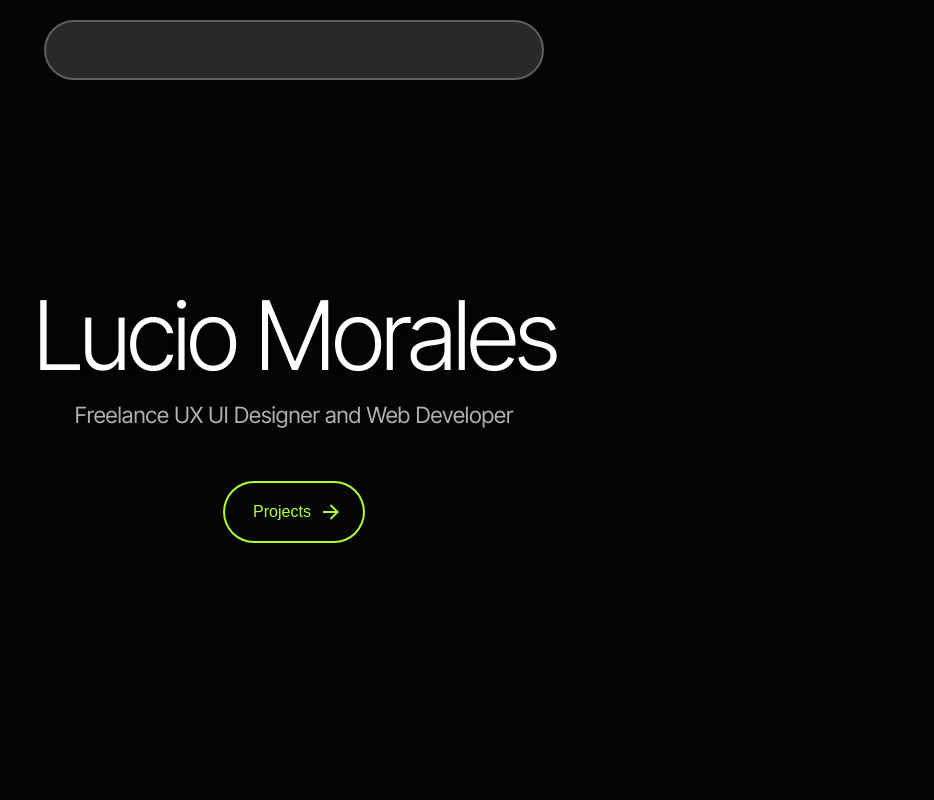
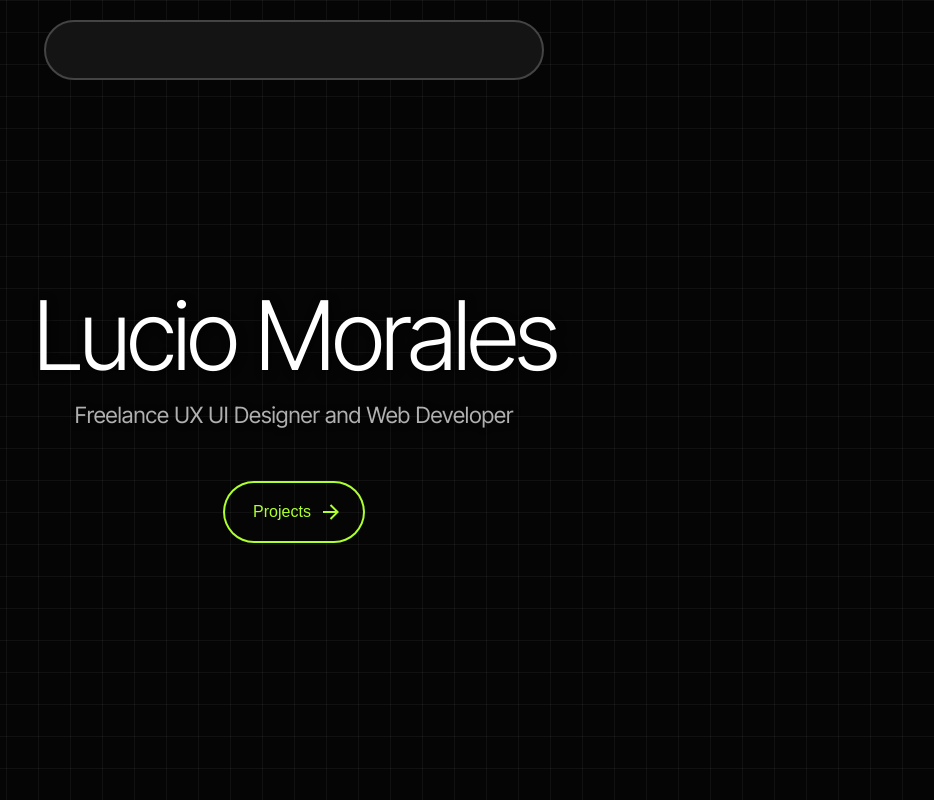
Before and after one commit to Lucio-Morales/portfolio, a React (Vite) app: page / in a window 1280 px wide. Shown: the top 800 px of the page, without its empty margins (346-1280 px from the left). Built offline with nearby package versions, Linux system fonts and the light colour scheme.

Commit message:
add background and scrollbar

```diff
--- a/src/components/Navbar/index.tsx
+++ b/src/components/Navbar/index.tsx
@@ -1,42 +1,3 @@
-// import styled from 'styled-components';
-
-// const NavBox = styled.div`
-//   position: fixed;
-//   top: 0;
-//   left: 0;
-//   width: 100%;
-//   padding: 20px 20px;
-//   z-index: 1000;
-//   display: flex;
-//   justify-content: center;
-//   align-items: center;
-//   box-shadow: 0 2px 5px rgba(0, 0, 0, 0.2);
-
-//   nav {
-//     display: flex;
-//     justify-content: space-between;
-//     align-items: center;
-//     width: 90%;
-//     max-width: 500px;
-//     height: 60px;
-//     border: 2px solid rgb(94, 94, 94);
-//     border-radius: 50px;
-//     background-color: rgb(41, 41, 41);
-//     padding: 10px 20px;
-//     transition: width 0.3s ease-in-out;
-//   }
-// `;
-
-// const Navbar = () => {
-//   return (
-//     <NavBox>
-//       <nav></nav>
-//     </NavBox>
-//   );
-// };
-
-// export default Navbar;
-
 import styled from 'styled-components';
 
 const NavBox = styled.div`
@@ -49,7 +10,7 @@ const NavBox = styled.div`
   display: flex;
   justify-content: center;
   align-items: center;
-  box-shadow: 0 2px 5px rgba(0, 0, 0, 0.2);
+  // box-shadow: 0 2px 5px rgba(129, 129, 129, 0.2);
 
   nav {
     display: flex;
@@ -58,9 +19,9 @@ const NavBox = styled.div`
     width: 90%;
     max-width: 500px;
     height: 60px;
-    border: 2px solid rgb(94, 94, 94);
+    border: 2px solid rgb(68, 68, 68);
     border-radius: 50px;
-    background-color: rgb(41, 41, 41);
+    background-color: rgb(20, 20, 20);
     padding: 10px 20px;
     transition: width 0.3s ease-in-out;
   }
--- a/src/styled-components/GlobalStyles.ts
+++ b/src/styled-components/GlobalStyles.ts
@@ -1,11 +1,108 @@
+// import { createGlobalStyle } from 'styled-components';
+
+// const GlobalStyles = createGlobalStyle`
+//     * {
+
+// box-sizing: border-box;
+// margin:0;
+// padding:0;
+// }
+
+// html {
+// background-color: #050505;
+// scroll-behavior: smooth;
+// }
+
+// html,body
+//     {
+//         height: 100%;
+//     }
+
+//   body {
+//     font-family: 'Inter Tight',  sans-serif;
+//     line-height: 1.6;
+//     font-size: 16px;
+//     color: #333;
+//   }
+
+//   #root {
+//     height: 100%;
+//   }
+
+//   a {
+//     text-decoration: none;
+//   }
+
+// `;
+
+// export default GlobalStyles;
+//////////////////////////////////////////////////////////////////
+// import { createGlobalStyle } from 'styled-components';
+
+// const GlobalStyles = createGlobalStyle`
+//     * {
+//         box-sizing: border-box;
+//         margin: 0;
+//         padding: 0;
+//     }
+
+//     html {
+//         background-color:rgb(7, 7, 7);
+//         scroll-behavior: smooth;
+//     }
+
+//     html, body {
+//         height: 100%;
+//     }
+
+//     body {
+//         font-family: 'Inter Tight', sans-serif;
+//         line-height: 1.6;
+//         font-size: 16px;
+//         color: #333;
+//         position: relative;
+//         min-height: 100vh;
+//         overflow-x: hidden; /* Solo oculta el scroll horizontal, pero permite vertical */
+//     }
+
+//     #root {
+//         min-height: 100vh; /* Asegura que el contenido pueda expandirse */
+//     }
+
+//     a {
+//         text-decoration: none;
+//     }
+
+//     /* Fondo con gradientes */
+//     body::before {
+//         content: "";
+//         position: fixed;
+//         inset: 0;
+//         background: radial-gradient(circle 800px at 50% -100%, #1a1a1a, transparent);
+//         z-index: -1;
+//     }
+
+//     body::after {
+//         content: "";
+//         position: fixed;
+//         inset: 0;
+//         background-image:
+//             linear-gradient(rgba(255, 255, 255, 0.05) 1px, transparent 1px),
+//             linear-gradient(90deg, rgba(255, 255, 255, 0.05) 1px, transparent 1px);
+//         background-size: 36px 36px;
+//         z-index: -1;
+//     }
+// `;
+
+// export default GlobalStyles;
+
 import { createGlobalStyle } from 'styled-components';
 
 const GlobalStyles = createGlobalStyle`
     * {
-
         box-sizing: border-box;
-margin:0;
-padding:0;
+        margin: 0;
+        padding: 0;
     }
 
     html {
@@ -13,26 +110,66 @@ background-color: #050505;
         scroll-behavior: smooth;
     }
 
-html,body
-    {
+    html, body {
         height: 100%;
     }
 
     body {
-    font-family: 'Inter Tight',  sans-serif;
+        font-family: 'Inter Tight', sans-serif;
         line-height: 1.6;
         font-size: 16px;
         color: #333;
+        position: relative;
+        min-height: 100vh;
+        overflow-x: hidden; /* Solo oculta el scroll horizontal */
+        overflow-y: auto; /* Permitir el scroll vertical */
     }
 
     #root {
-    height: 100%;
+        min-height: 100vh; /* Asegura que el contenido pueda expandirse */
     }
 
     a {
         text-decoration: none;
     }
 
+    /* Fondo con gradientes */
+    body::before {
+        content: "";
+        position: fixed;
+        inset: 0;
+        background: radial-gradient(circle 800px at 50% -100%, #1a1a1a, transparent);
+        z-index: -1;
+    }
+
+    body::after {
+        content: "";
+        position: fixed;
+        inset: 0;
+        background-image:
+            linear-gradient(rgba(255, 255, 255, 0.05) 1px, transparent 1px),
+            linear-gradient(90deg, rgba(255, 255, 255, 0.05) 1px, transparent 1px);
+        background-size: 32px 32px;
+        z-index: -1;
+    }
+
+    /* Estilos para la barra de desplazamiento */
+    ::-webkit-scrollbar {
+        width: 14px; /* Ancho de la barra de desplazamiento */
+    }
+
+    ::-webkit-scrollbar-track {
+        background: rgba(255, 255, 255, 0.1); /* Fondo de la pista */
+    }
+
+    ::-webkit-scrollbar-thumb {
+        background:rgb(90, 90, 90); /* Color del pulgar */
+        border-radius: 6px; /* Bordes redondeados */
+    }
+
+    ::-webkit-scrollbar-thumb:hover {
+        background:rgb(75, 75, 75); /* Color del pulgar al pasar el mouse */
+    }
 `;
 
 export default GlobalStyles;
```
Also changed, not shown: src/main.tsx (+5 -5 lines). Lines whose indentation alone changed are shown as unchanged.
